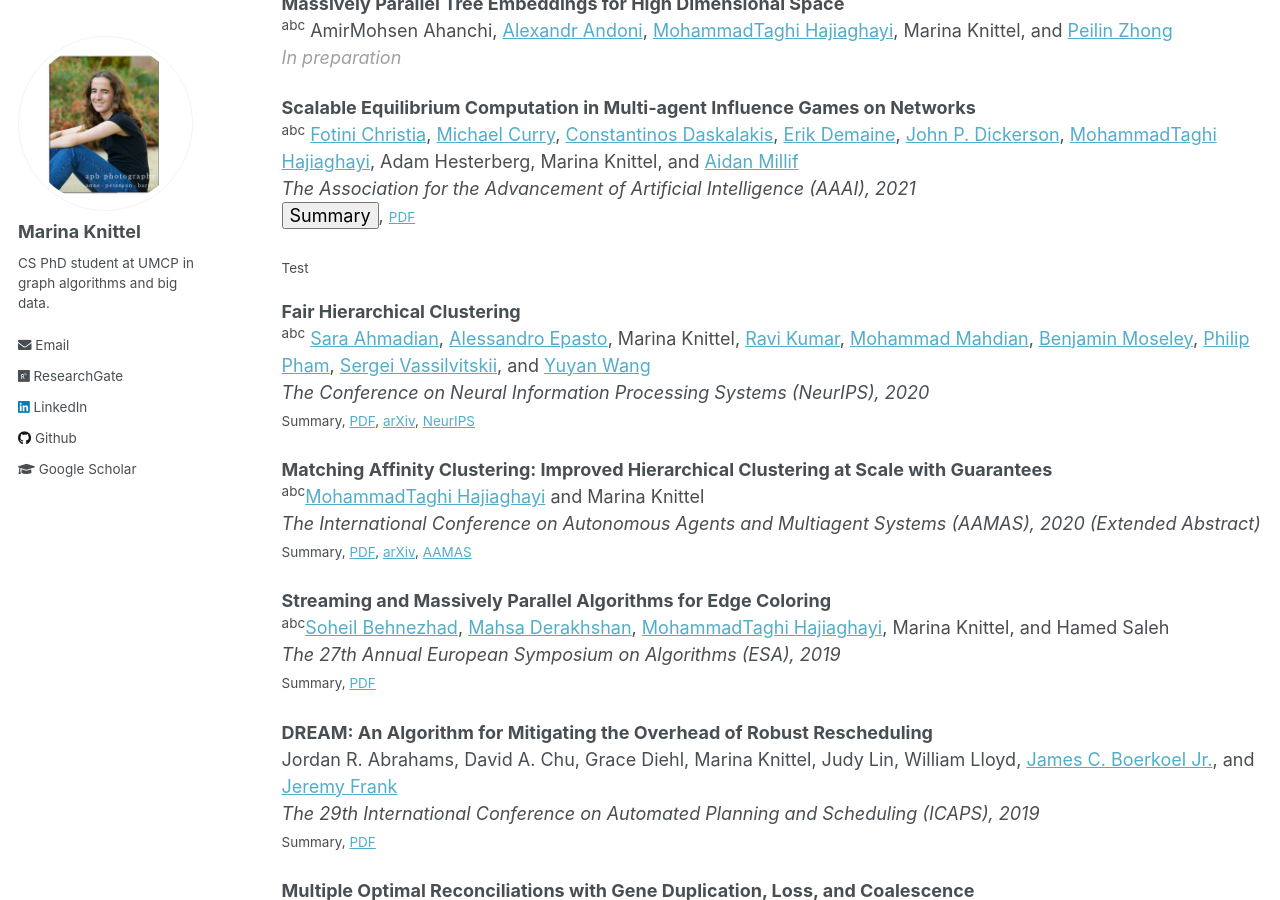
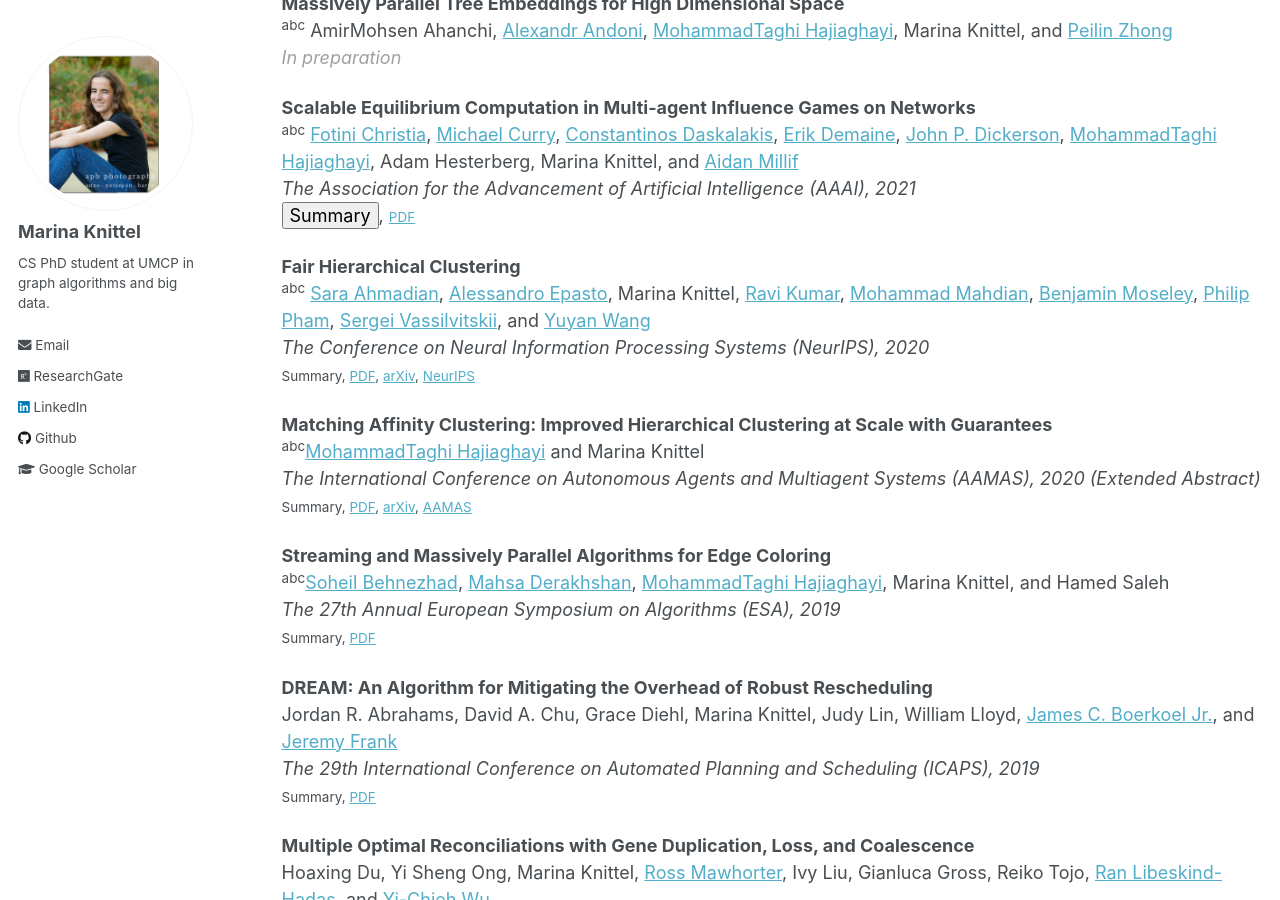
Before and after one commit to mknittel/mknittel.github.io, a Jekyll site: the page built from _pages/publications.md, in a window 1280 px wide and 900 px high, scrolled down 527 px. Built offline with Jekyll 4.4.1, drawn with Linux system fonts in a browser that asks for light colours.

Commit message:
Fix toggle to start by hiding

```diff
--- a/_pages/publications.md
+++ b/_pages/publications.md
@@ -25,15 +25,15 @@ Marina Knittel, Samuel Dooley, and [John P. Dickerson](http://jpdickerson.com/)<
 <sup>abc</sup> [Fotini Christia](http://fotini.mit.edu/), [Michael Curry](http://www.cs.umd.edu/~curry/), [Constantinos Daskalakis](http://people.csail.mit.edu/costis/), [Erik Demaine](http://erikdemaine.org/), [John P. Dickerson](http://jpdickerson.com/), [MohammadTaghi Hajiaghayi](https://www.cs.umd.edu/~hajiagha/), Adam Hesterberg, Marina Knittel, and [Aidan Millif](https://www.aidanmilliff.com/)<br/>
 *The Association for the Advancement of Artificial Intelligence (AAAI), 2021*<br/>
 <button class="sumToggle">Summary</button>, <small>[PDF](https://mknittel.github.io/files/Christia_et_al_AAAI_2021.pdf)</small>
-<div class="summary"><small>Test</small></div>
+<div class="summary"></div>
 <script>
     document .querySelector(".sumToggle") .addEventListener("click", toggleText);
     function toggleText() {
         var x = document.querySelector(".summary");
-        if (x.innerHTML === "Test") {
-            x.innerHTML = "Test2";
+        if (x.innerHTML === "") {
+            x.innerHTML = "<small>Test2</small>";
         } else {
-            x.innerHTML = "Test";
+            x.innerHTML = "";
         }
     }
 </script>
```
